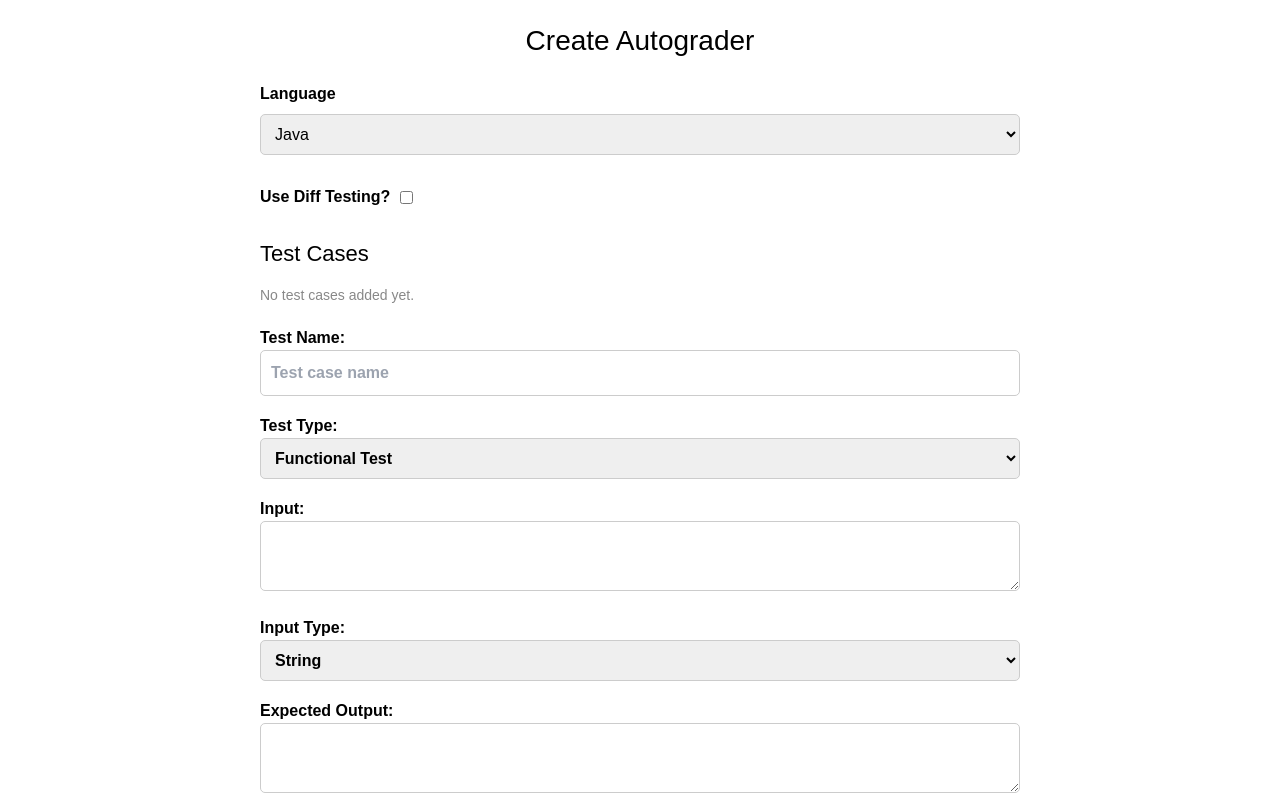
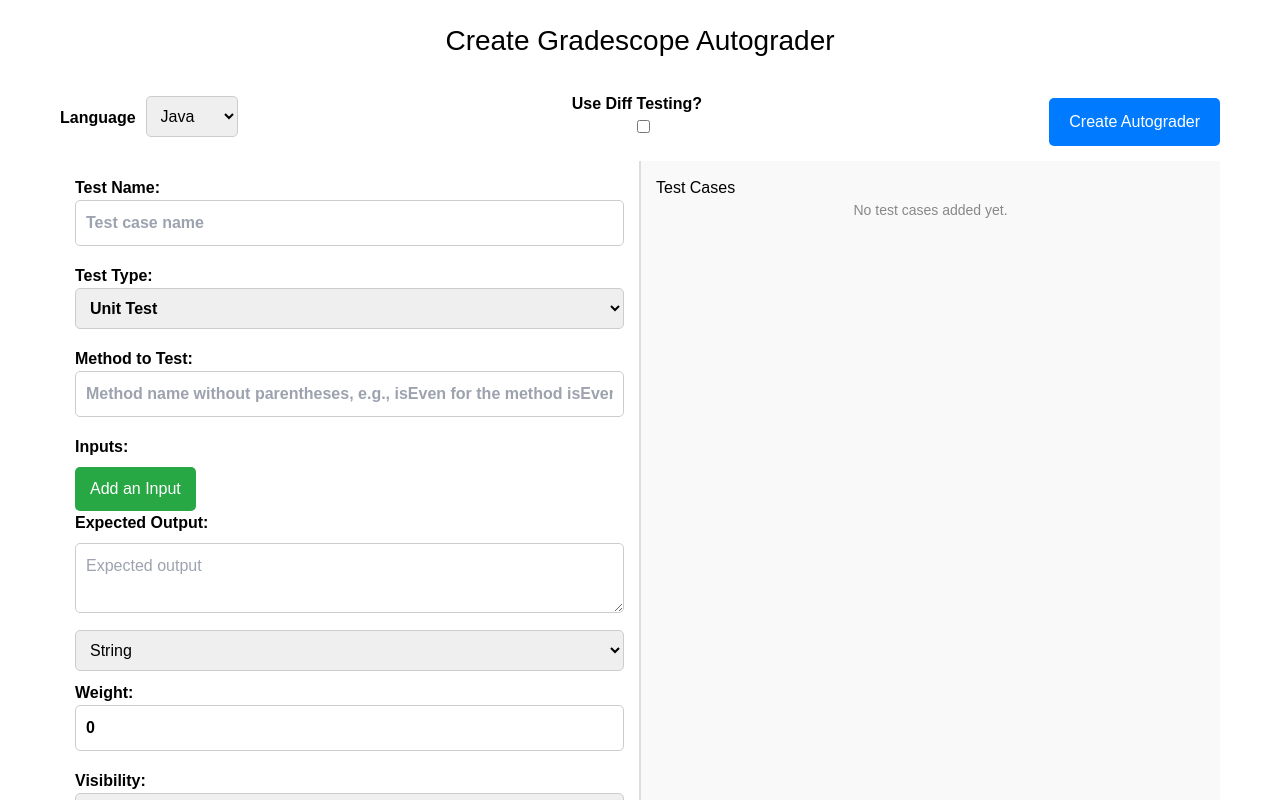
Before and after one commit to davidhappe/teachtech-toolkit, a Next.js app in the folder client/: page /autograder in a window 1280 px wide. Shown: the top 800 px of the page. Built offline with nearby package versions, Linux system fonts and the light colour scheme.

Commit message:
Added ability to pass multiple arguments for a test case. Started messing with css to improve UI/UX (still needs lots of work there)

```diff
--- a/client/src/app/autograder/page.js
+++ b/client/src/app/autograder/page.js
@@ -11,7 +11,7 @@
   const [testCases, setTestCases] = useState([]);
   const [submissionStatus, setSubmissionStatus] = useState(null);
   const [message, setMessage] = useState("");
-  //const [skeletonCode, setSkeletonCode] = useState(null); // For the optional skeleton code file
+  // const [skeletonCode, setSkeletonCode] = useState(null); // For the optional skeleton code file
 
   // function to add a new test case
   const addTestCase = (newTestCase) => {
@@ -31,13 +31,7 @@
       return;
     }
 
-    /*const autograderData = {
-      language,
-      solutionFile,
-      testCases,
-    };*/
-
-    const formData = new FormData(); // using formData to be able to pass files
+    const formData = new FormData();
 
     formData.append("language", language);
     formData.append("useDiffTesting", useDiffTesting);
@@ -48,30 +42,23 @@
 
     formData.append("testCases", JSON.stringify(testCases));
 
-    //console.log('Autograder Data:', autograderData);
-
     // sending data to the backend
     try {
-      const response = await fetch("http://localhost:8000/api/autograder/", { // POST request to the django backend with the autograder data
+      const response = await fetch("http://localhost:8000/api/autograder/", {
         method: "POST",
         body: formData,
       });
 
-      // if django backend returns success
       if (response.ok) {
         console.log("Autograder created successfully");
         const data = await response.json();
         setSubmissionStatus("success");
         setMessage(data.message);
-
-        // set zip file/download link eventually?
-
       } else {
         console.error("Error creating autograder");
         const errorData = await response.json();
         setSubmissionStatus("error");
         setMessage(errorData.message || "Submission failed");
-
       }
     } catch (error) {
         setSubmissionStatus("error");
@@ -81,8 +68,9 @@
 
   return (
     <div className="autograder-container">
-      <h1>Create Autograder</h1>
-      <div className="form-group">
+      <h1>Create Gradescope Autograder</h1>
+      <div className="header">
+        <div className="form-group inline-group">
           <label>Language</label>
           <select value={language} onChange={(e) => setLanguage(e.target.value)}>
             <option value="Java">Java</option>
@@ -111,6 +99,17 @@
           </div>
         )}
 
+        <button type="submit" className="submit-button" onClick={handleSubmit}>
+          Create Autograder
+        </button>
+      </div>
+
+      <div className="main-content">
+        <div className="form-container">
+          <TestCaseForm addTestCase={addTestCase} useDiffTesting={useDiffTesting} />
+        </div>
+
+        <div className="test-cases-container">
           <h2>Test Cases</h2>
           {testCases.length === 0 ? (
             <p className="no-test-cases">No test cases added yet.</p>
@@ -118,31 +117,37 @@
             <div className="test-cases">
               {testCases.map((testCase, index) => (
                 <div key={index} className="test-case">
+                  <button type="button" className="remove-button" onClick={() => removeTestCase(index)}>
+                    &times;
+                  </button>
                   <div>
-                <p><strong>{`Test ${index + 1}: `}</strong></p>
+                    <p><strong>{`Test ${index + 1}:`}</strong></p>
                     <p><strong>Name:</strong> {testCase.name}</p>
                     <p><strong>Type:</strong> {testCase.type}</p>
-                {testCase.type === "unit" && ( <p><strong>Method:</strong> {testCase.method}</p> )}
-                <p><strong>Input:</strong> {testCase.input}</p>
-                <p><strong>Input Type:</strong> {testCase.inputType}</p>
-                {!useDiffTesting && ( <p><strong>Expected Output:</strong> {testCase.output}</p> )}
-                {!useDiffTesting && ( <p><strong>Expected Output Type:</strong> {testCase.outputType}</p> )}
+                    {testCase.type === "unit" && (
+                      <p><strong>Method:</strong> {testCase.method}</p>
+                    )}
+                    {testCase.inputs.map((input, i) => (
+                      <div key={i}>
+                        <p><strong>Input {i + 1}:</strong> {input.value}</p>
+                        <p><strong>Input {i + 1} Type:</strong> {input.type}</p>
+                      </div>
+                    ))}
+                    {testCase.output && (
+                      <div>
+                        <p><strong>Expected Output:</strong> {testCase.output.value}</p>
+                        <p><strong>Expected Output Type:</strong> {testCase.output.type}</p>
+                      </div>
+                    )}
                     <p><strong>Weight:</strong> {testCase.weight}</p>
                     <p><strong>Visibility:</strong> {testCase.visibility}</p>
                   </div>
-              <button type="button" className="remove-button" onClick={() => removeTestCase(index)}>
-                &times;
-              </button>
                 </div>
               ))}
             </div>
           )}
-
-      <TestCaseForm addTestCase={addTestCase} useDiffTesting={useDiffTesting} />
-
-      <button type="submit" className="submit-button" onClick={handleSubmit}>
-        Create Autograder
-      </button>
+        </div>
+      </div>
 
       <SubmissionStatus status={submissionStatus} message={message} />
     </div>
--- a/client/src/components/TestCaseForm.js
+++ b/client/src/components/TestCaseForm.js
@@ -2,49 +2,62 @@
 import React, { useState } from "react";
 import '@/styles/testCaseForm.css';
 
-// This component handles the input for adding test cases
 export default function TestCaseForm({ addTestCase, useDiffTesting }) {
-  const [type, setType] = useState("functional");
+  const [type, setType] = useState("unit");
   const [method, setMethod] = useState("");
-  const [input, setInput] = useState("");
-  const [inputType, setInputType] = useState("string");
-  const [output, setOutput] = useState("");
-  const [outputType, setOutputType] = useState("string");
+  const [inputs, setInputs] = useState([]);
+  const [output, setOutput] = useState({ value: "", type: "string" });
   const [weight, setWeight] = useState(0);
   const [name, setName] = useState("");
   const [testVisibility, setTestVisibility] = useState("visible");
 
-  // handling adding the new test case
+  // Handling addition and removal of input fields
+  const handleAddInput = () => {
+    setInputs([...inputs, { value: "", type: "string" }]);
+  };
+
+  const handleRemoveInput = (index) => {
+    setInputs(inputs.filter((_, i) => i !== index));
+  };
+
+  const handleInputChange = (index, field, value) => {
+    const newInputs = [...inputs];
+    newInputs[index][field] = value;
+    setInputs(newInputs);
+  };
+
   const handleAddTestCase = (e) => {
     e.preventDefault();
 
-    if (!input || (!useDiffTesting && !output) || !weight || (type === "unit" && !method) || !name) { // make sure all fields are filled in
+    if (
+      inputs.some((input) => !input.value) ||
+      (!useDiffTesting && !output.value) ||
+      !weight ||
+      (type === "unit" && !method) ||
+      !name
+    ) {
       alert("Please fill out all required fields.");
       return;
     }
 
     const newTestCase = {
-      name, // name for the test case
-      type, // functional or unit test
-      method: type === "unit" ? method : null, // method name is only required for unit tests
-      input, // test case input
-      inputType, // input data type
-      output, // test case expected output
-      outputType, // expected output data type
-      weight: parseInt(weight, 10), // converting points to an int
-      visibility: testVisibility, // test result visibility to student on gradescope
+      name,
+      type,
+      method: type === "unit" ? method : null,
+      inputs,
+      output: useDiffTesting ? null : output,
+      weight: parseInt(weight, 10),
+      visibility: testVisibility,
     };
 
-    addTestCase(newTestCase); // sends the new test case to the parent component (Autograder)
+    addTestCase(newTestCase);
 
-    // resetting form fields after adding test case
+    // Resetting form fields
     setName("");
-    setInput("");
-
-    setOutput("");
-    setOutputType("string");
+    setMethod("");
+    setInputs([]);
+    setOutput({ value: "", type: "string" });
     setWeight(0);
-    setMethod("");
     setTestVisibility("visible");
   };
 
@@ -64,8 +77,8 @@
       <label>
         Test Type:
         <select value={type} onChange={(e) => setType(e.target.value)}>
+          <option value="unit">Unit Test</option>
           <option value="functional">Functional Test</option>
-          <option value="unit">Unit Test</option>
         </select>
       </label>
 
@@ -76,47 +89,55 @@
             type="text"
             value={method}
             onChange={(e) => setMethod(e.target.value)}
-            placeholder="Method name without parenthesis, e.g., isEven for the method IsEven()"
+            placeholder="Method name without parentheses, e.g., isEven for the method isEven()"
           />
         </label>
       )}
 
-      <label>
-        Input:
+      <div>
+        <label>Inputs:</label>
+        {inputs.map((input, index) => (
+          <div key={index} className="input-group">
             <textarea
-          value={input}
-          onChange={(e) => setInput(e.target.value)}
+              value={input.value}
+              onChange={(e) => handleInputChange(index, "value", e.target.value)}
+              placeholder="Enter input"
             />
-      </label>
-
-      <label>
-        Input Type:
-        <select value={inputType} onChange={(e) => setInputType(e.target.value)}>
+            <select
+              value={input.type}
+              onChange={(e) => handleInputChange(index, "type", e.target.value)}
+            >
               <option value="string">String</option>
               <option value="int">Integer</option>
               <option value="bool">Boolean</option>
+              <option value="array">Array</option>
+              <option value="object">Object</option>
             </select>
-      </label>
+            <button type="button" onClick={() => handleRemoveInput(index)}>&times;</button>
+          </div>
+        ))}
+        <button type="button" onClick={handleAddInput}>Add an Input</button>
+      </div>
 
       {!useDiffTesting && (
-        <>
-          <label>
-            Expected Output:
+        <div>
+          <label>Expected Output:</label>
           <textarea
-              value={output}
-              onChange={(e) => setOutput(e.target.value)}
+            value={output.value}
+            onChange={(e) => setOutput({ ...output, value: e.target.value })}
+            placeholder="Expected output"
           />
-          </label>
-
-          <label>
-            Output Type:
-            <select value={outputType} onChange={(e) => setOutputType(e.target.value)}>
+          <select
+            value={output.type}
+            onChange={(e) => setOutput({ ...output, type: e.target.value })}
+          >
             <option value="string">String</option>
             <option value="int">Integer</option>
             <option value="bool">Boolean</option>
+            <option value="array">Array</option>
+            <option value="object">Object</option>
           </select>
-          </label>
-        </>
+        </div>
       )}
 
       <label>
@@ -138,9 +159,7 @@
         </select>
       </label>
 
-      <button type="button" onClick={handleAddTestCase}>
-        Add Test Case
-      </button>
+      <button type="button" onClick={handleAddTestCase}>Add Test Case</button>
     </form>
   );
 }
--- a/client/src/styles/autograder.css
+++ b/client/src/styles/autograder.css
@@ -1,96 +1,52 @@
 .autograder-container {
-  max-width: 800px;
+  display: flex;
+  flex-direction: column;
+  font-family: Arial, sans-serif;
+  max-width: 1200px;
   margin: 0 auto;
   padding: 20px;
-  font-family: Arial, sans-serif;
+  height: 100vh;
 }
 
 h1 {
   font-size: 28px;
   text-align: center;
   margin-bottom: 20px;
+  width: 100%;
 }
 
-.form-group {
-  margin-bottom: 20px;
+.header {
+  display: flex;
+  justify-content: space-between;
+  align-items: center;
+  padding: 10px 0;
 }
 
-.form-group label {
-  display: block;
-  font-weight: bold;
-  margin-bottom: 8px;
-}
-
-.form-group select,
-.form-group input[type="file"],
-.form-group input[type="text"],
-.form-group textarea {
-  width: 100%;
-  padding: 10px;
-  font-size: 16px;
-  border-radius: 5px;
-  border: 1px solid #ccc;
-}
-
-
-.form-group.checkbox-group {
-  display: flex;
-  align-items: center;
-}
-
-.checkbox-group label {
-  font-weight: bold;
-  margin-right: 10px;
+.inline-group, .checkbox-group {
   display: flex;
   align-items: center;
   gap: 10px;
-  white-space: nowrap;
 }
 
-.checkbox-group label input {
-  margin: 0px;
+.main-content {
+  display: flex;
+  flex: 1;
 }
 
-h2 {
-  font-size: 22px;
-  margin-bottom: 15px;
+.form-container, .test-cases-container {
+  flex: 1;
+  overflow-y: auto;
+  height: calc(100vh - 120px);
+  padding: 15px;
 }
 
-.no-test-cases {
-  color: #888;
-  font-size: 14px;
-  margin-bottom: 20px;
+.form-container {
+  border-right: 1px solid #ddd;
 }
 
-.test-cases {
-  margin-bottom: 20px;
-}
-
-.test-case {
-  display: flex;
-  justify-content: space-between;
+.test-cases-container {
+  border-left: 1px solid #ddd;
   background: #f9f9f9;
-  padding: 15px;
-  border: 1px solid #ddd;
-  border-radius: 8px;
-  margin-bottom: 10px;
-}
-
-.remove-button {
-  height: 1.5em;
-  width: 1.5em;
-  background-color: #f9f9f9;
-  color: rgb(73, 73, 73);
-  border: none;
-  padding: 0px;
-  cursor: pointer;
-  border-radius: 20px;
-  font-size: 18px;
-}
-
-.remove-button:hover {
-  background-color: #cfc9c9;
-  color: rgb(73, 73, 73);
 }
 
 .submit-button {
@@ -101,9 +57,50 @@
   border-radius: 5px;
   font-size: 16px;
   cursor: pointer;
-  width: 100%;
 }
 
 .submit-button:hover {
   background-color: #0056b3;
 }
+
+.test-cases {
+  padding: 10px;
+}
+
+.test-case {
+  background: #f9f9f9;
+  padding: 15px;
+  border: 1px solid #ddd;
+  border-radius: 8px;
+  margin-bottom: 10px;
+  position: relative;
+}
+
+.no-test-cases {
+  text-align: center;
+  color: #888;
+  font-size: 14px;
+}
+
+.remove-button {
+  position: absolute;
+  top: 10px;
+  right: 10px;
+  background-color: #f9f9f9;
+  color: rgb(73, 73, 73);
+  border: none;
+  padding: 0px;
+  cursor: pointer;
+  border-radius: 50%;
+  font-size: 18px;
+  height: 1.5em;
+  width: 1.5em;
+  display: flex;
+  align-items: center;
+  justify-content: center;
+}
+
+.remove-button:hover {
+  background-color: #cfc9c9;
+  color: rgb(73, 73, 73);
+}
```
Also changed, not shown: 1 other file (tests, documents, lock files or other folders). Lines whose indentation alone changed are shown as unchanged.
